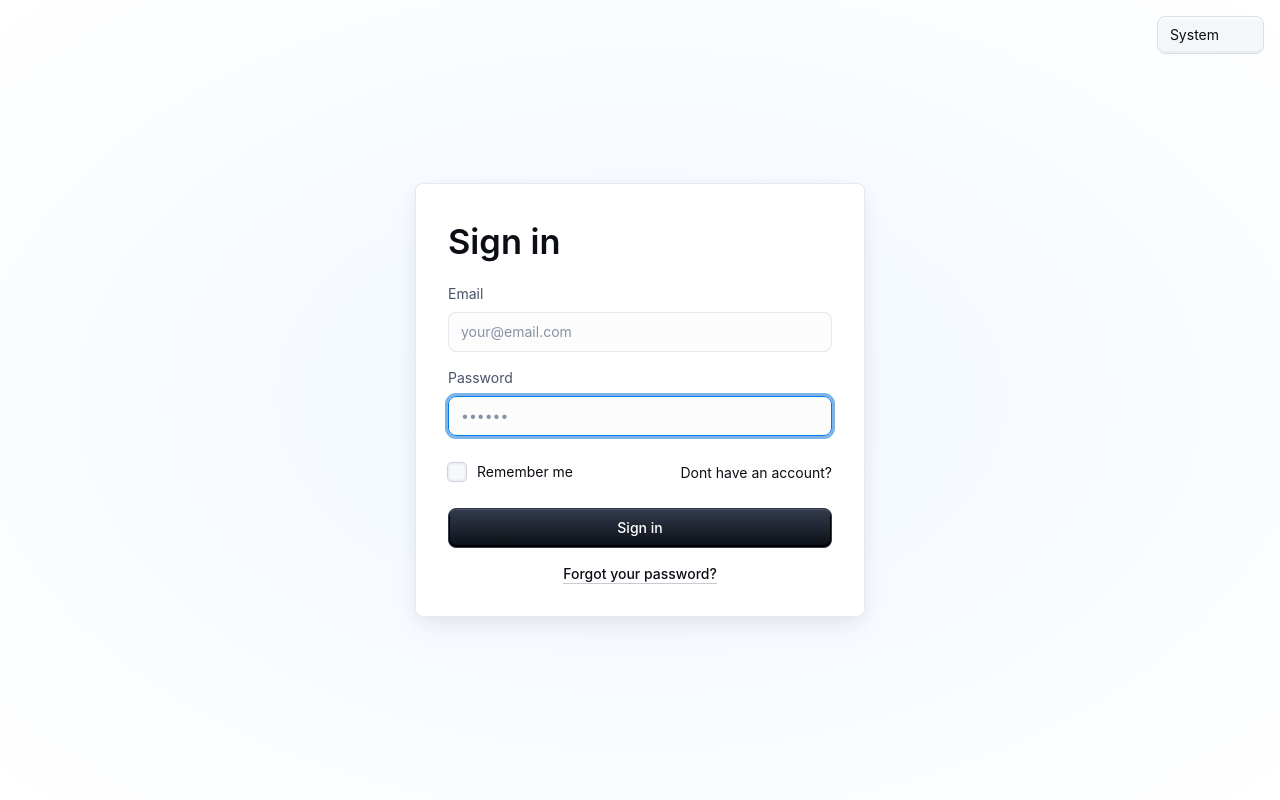
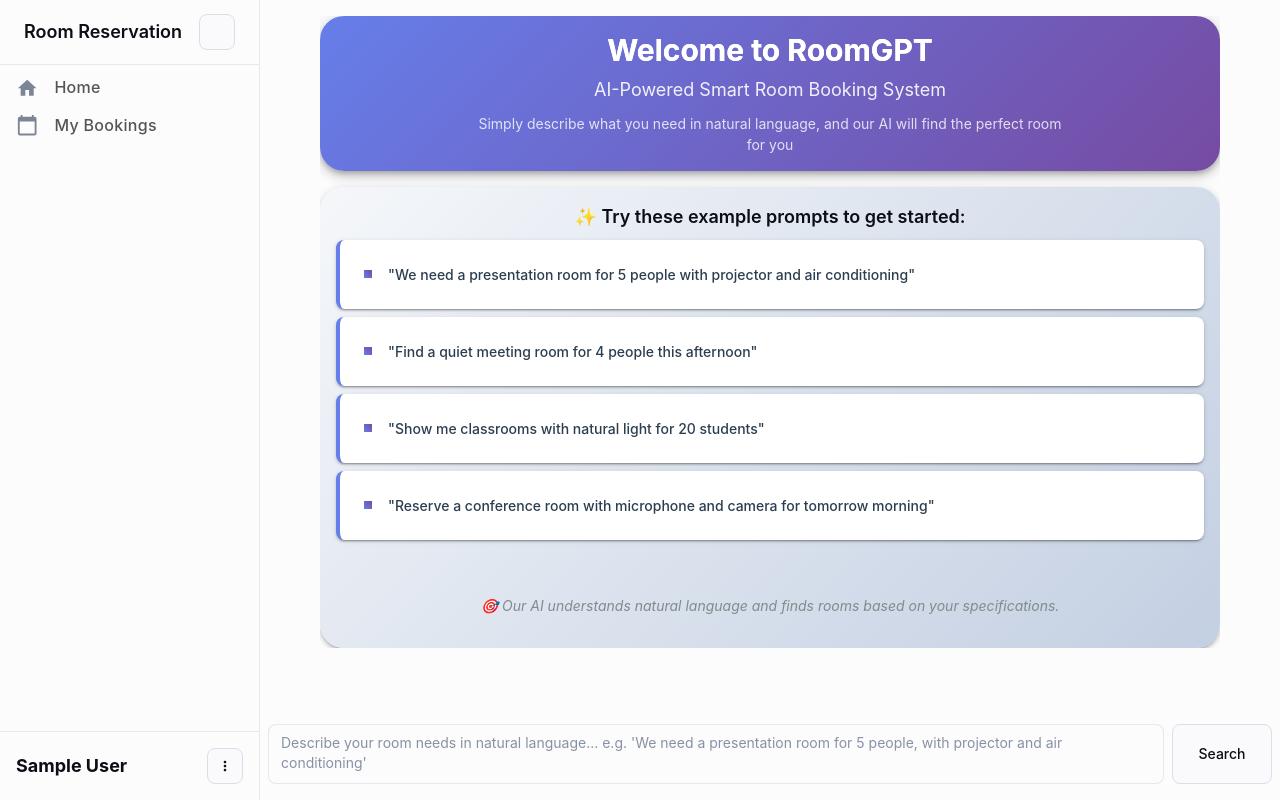
Before and after one commit to DogukanDG/GEN-AI-Project, a React (Vite) app in the folder front-end/: page /homepage in a window 1280 px wide. Before the commit this address led to /. Built offline with nearby package versions, Linux system fonts and the light colour scheme; sample sign-in values are in the browser's storage; some icons are missing.

Commit message:
feat: enhance HomePage with welcome message and example prompts

```diff
--- a/front-end/src/pages/HomePage.tsx
+++ b/front-end/src/pages/HomePage.tsx
@@ -18,6 +18,7 @@ import {
   FormControl,
   InputLabel,
   Select,
+  Stack,
   MenuItem,
 } from "@mui/material";
 import {
@@ -37,10 +38,7 @@ import { authService } from "../services/authService";
 import { LocalizationProvider, DatePicker } from "@mui/x-date-pickers";
 import { AdapterDateFns } from "@mui/x-date-pickers/AdapterDateFns";
 
-type Message =
-  | { role: "user"; content: string }
-  | { role: "assistant"; content: string }
-  | { role: "assistant-rooms"; content: string; data: RoomSearchResponse };
+type Message = { role: "user"; content: string } | { role: "assistant"; content: string } | { role: "assistant-rooms"; content: string; data: RoomSearchResponse };
 
 function HomePage() {
   const [messages, setMessages] = useState<Message[]>([]);
@@ -48,6 +46,7 @@ function HomePage() {
   const [loading, setLoading] = useState(false);
   const [bookingDialogOpen, setBookingDialogOpen] = useState(false);
   const [selectedRoom, setSelectedRoom] = useState<RoomMatch | null>(null);
+  const [showWelcome, setShowWelcome] = useState(true);
   const [bookingDetails, setBookingDetails] = useState({
     userName: "",
     userEmail: "",
@@ -57,6 +56,12 @@ function HomePage() {
     endTime: "",
     purpose: "",
   });
+  const examplePrompts = [
+    "We need a presentation room for 5 people with projector and air conditioning",
+    "Find a quiet meeting room for 4 people this afternoon",
+    "Show me classrooms with natural light for 20 students",
+    "Reserve a conference room with microphone and camera for tomorrow morning",
+  ];
   const [snackbar, setSnackbar] = useState({
     open: false,
     message: "",
@@ -77,11 +82,11 @@ function HomePage() {
   const timeSlotOverlaps = (slotStart: string, slotEnd: string, reservedSlot: string): boolean => {
     try {
       // Parse the reserved slot (format: "HH:MM-HH:MM")
-      const [reservedStart, reservedEnd] = reservedSlot.split('-');
+      const [reservedStart, reservedEnd] = reservedSlot.split("-");
 
       // Convert times to minutes for easier comparison
       const timeToMinutes = (time: string): number => {
-        const [hours, minutes] = time.split(':').map(Number);
+        const [hours, minutes] = time.split(":").map(Number);
         return hours * 60 + minutes;
       };
 
@@ -93,12 +98,10 @@ function HomePage() {
       // Check for overlap: slot starts before reserved ends AND slot ends after reserved starts
       return slotStartMin < reservedEndMin && slotEndMin > reservedStartMin;
     } catch (error) {
-      console.error('Error parsing time slot:', error);
+      console.error("Error parsing time slot:", error);
       return false;
     }
   };
-
-
 
   useEffect(() => {
     const user = authService.getStoredUser();
@@ -131,7 +134,10 @@ function HomePage() {
         });
         setReservedSlots(reserved);
         console.log("Reserved slots for", room.roomNumber, "on", requirements.date, ":", reserved);
-        console.log("Time slot periods:", timeSlotPeriods.map(slot => `${slot.start}-${slot.end}`));
+        console.log(
+          "Time slot periods:",
+          timeSlotPeriods.map((slot) => `${slot.start}-${slot.end}`)
+        );
       } catch (error: any) {
         console.error("Error loading reserved slots:", error);
         // Don't show error for rate limiting, just keep existing slots
@@ -166,10 +172,10 @@ function HomePage() {
       });
 
       // Format the date for display
-      const formattedDate = new Date(bookingDetails.startDatetime).toLocaleDateString('en-US', {
-        year: 'numeric',
-        month: 'long',
-        day: 'numeric'
+      const formattedDate = new Date(bookingDetails.startDatetime).toLocaleDateString("en-US", {
+        year: "numeric",
+        month: "long",
+        day: "numeric",
       });
 
       // Create custom success message with room and time details
@@ -184,9 +190,7 @@ function HomePage() {
     } catch (error: any) {
       setSnackbar({
         open: true,
-        message:
-          error.response?.data?.message ||
-          "An error occurred while creating the reservation",
+        message: error.response?.data?.message || "An error occurred while creating the reservation",
         severity: "error",
       });
     } finally {
@@ -194,11 +198,16 @@ function HomePage() {
     }
   };
 
+  const handleExampleClick = (example: string) => {
+    setPrompt(example);
+  };
+
   const handleSubmit = async () => {
     if (!prompt.trim()) return;
 
     const userMessage: Message = { role: "user", content: prompt };
     setPrompt("");
+    setShowWelcome(false);
     setLoading(true);
 
     // Show user message immediately
@@ -230,9 +239,7 @@ function HomePage() {
     } catch (error: any) {
       const errorMessage: Message = {
         role: "assistant",
-        content:
-          error.response?.data?.message ||
-          "An error occurred during the search. Please try again.",
+        content: error.response?.data?.message || "An error occurred during the search. Please try again.",
       };
       setMessages((prev) => [...prev, errorMessage]);
     } finally {
@@ -241,7 +248,8 @@ function HomePage() {
   };
 
   // Debounced date change handler to prevent too many API calls
-  const handleDateChange = useCallback(async (date: Date | null) => {
+  const handleDateChange = useCallback(
+    async (date: Date | null) => {
       setBookingDetails((prev) => ({
         ...prev,
         startDatetime: date ? date.toISOString().split("T")[0] : "",
@@ -262,7 +270,10 @@ function HomePage() {
             });
             setReservedSlots(reserved);
             console.log("Reserved slots (date change):", reserved);
-          console.log("Time slot periods:", timeSlotPeriods.map(slot => `${slot.start}-${slot.end}`));
+            console.log(
+              "Time slot periods:",
+              timeSlotPeriods.map((slot) => `${slot.start}-${slot.end}`)
+            );
           } catch (error: any) {
             console.error("Error loading reserved slots:", error);
             // Don't show error for rate limiting, just keep existing slots
@@ -276,7 +287,9 @@ function HomePage() {
       }, 500); // Wait 500ms before making API call
 
       setDateChangeTimeout(timeout);
-  }, [selectedRoom, dateChangeTimeout, timeSlotPeriods]);
+    },
+    [selectedRoom, dateChangeTimeout, timeSlotPeriods]
+  );
 
   // Cleanup timeout on unmount
   useEffect(() => {
@@ -309,15 +322,30 @@ function HomePage() {
       );
     if (room.hasMicrophone)
       features.push(
-        <Chip key="mic" icon={<MicIcon />} label="Microphone" size="small" />
+        <Chip
+          key="mic"
+          icon={<MicIcon />}
+          label="Microphone"
+          size="small"
+        />
       );
     if (room.hasCamera)
       features.push(
-        <Chip key="camera" icon={<CameraIcon />} label="Camera" size="small" />
+        <Chip
+          key="camera"
+          icon={<CameraIcon />}
+          label="Camera"
+          size="small"
+        />
       );
     if (room.hasNoiseCancelling)
       features.push(
-        <Chip key="quiet" icon={<QuietIcon />} label="Quiet" size="small" />
+        <Chip
+          key="quiet"
+          icon={<QuietIcon />}
+          label="Quiet"
+          size="small"
+        />
       );
     if (room.hasNaturalLight)
       features.push(
@@ -339,7 +367,7 @@ function HomePage() {
           display: "flex",
           flexDirection: "column",
           height: "100vh",
-          px: 2,
+          px: 1,
         }}
       >
         <Box
@@ -347,9 +375,151 @@ function HomePage() {
             flexGrow: 1,
             overflowY: "auto",
             py: 2,
-            mb: 2,
+            mb: 1,
           }}
         >
+          {showWelcome && (
+            <Box sx={{ maxWidth: 900, mx: "auto", mb: 4, overflow: "hidden" }}>
+              {/* Main Welcome Card */}
+              <Paper
+                elevation={6}
+                sx={{
+                  p: 2,
+                  mb: 2,
+                  textAlign: "center",
+                  background: "linear-gradient(135deg, #667eea 0%, #764ba2 100%)",
+                  color: "white",
+                  borderRadius: 3,
+                  position: "relative",
+                  overflow: "hidden",
+                  "&::before": {
+                    content: '""',
+                    position: "absolute",
+                    top: 0,
+                    left: 0,
+                    right: 0,
+                    bottom: 0,
+
+                    zIndex: 0,
+                  },
+                }}
+              >
+                <Box sx={{ position: "relative", zIndex: 1 }}>
+                  <Typography
+                    variant="h3"
+                    sx={{
+                      fontWeight: 700,
+                      mb: 1,
+                      background: "linear-gradient(45deg, #fff 30%, #f0f8ff 90%)",
+                      backgroundClip: "text",
+                      maxHeight: 300,
+                    }}
+                  >
+                    Welcome to RoomGPT
+                  </Typography>
+                  <Typography
+                    variant="h6"
+                    sx={{
+                      mb: 1,
+                      opacity: 0.9,
+                      fontWeight: 400,
+                    }}
+                  >
+                    AI-Powered Smart Room Booking System
+                  </Typography>
+                  <Typography
+                    variant="body1"
+                    sx={{
+                      opacity: 0.8,
+                      maxWidth: 600,
+                      mx: "auto",
+                    }}
+                  >
+                    Simply describe what you need in natural language, and our AI will find the perfect room for you
+                  </Typography>
+                </Box>
+              </Paper>
+
+              {/* Example Prompts Section */}
+              <Paper
+                elevation={3}
+                sx={{
+                  p: 2,
+                  borderRadius: 3,
+                  background: "linear-gradient(135deg, #f5f7fa 0%, #c3cfe2 100%)",
+                }}
+              >
+                <Typography
+                  variant="h6"
+                  sx={{
+                    fontWeight: 600,
+                    mb: 1,
+                    textAlign: "center",
+                  }}
+                >
+                  ✨ Try these example prompts to get started:
+                </Typography>
+
+                <Box sx={{ display: "flex", flexDirection: "column", gap: 1 }}>
+                  {examplePrompts.map((example, index) => (
+                    <Paper
+                      key={index}
+                      elevation={2}
+                      sx={{
+                        p: 3,
+                        cursor: "pointer",
+                        transition: "all 0.3s ease",
+                        borderLeft: "4px solid #667eea",
+                        background: "white",
+                        "&:hover": {
+                          transform: "translateY(-2px)",
+                          borderLeftColor: "#764ba2",
+                        },
+                      }}
+                      onClick={() => handleExampleClick(example)}
+                    >
+                      <Box sx={{ display: "flex", alignItems: "center", gap: 2 }}>
+                        <Box
+                          sx={{
+                            width: 8,
+                            height: 8,
+
+                            background: "linear-gradient(45deg, #667eea, #764ba2)",
+                            flexShrink: 0,
+                          }}
+                        />
+                        <Typography
+                          variant="body1"
+                          sx={{
+                            color: "#2c3e50",
+                            fontWeight: 500,
+                            lineHeight: 1.5,
+                          }}
+                        >
+                          "{example}"
+                        </Typography>
+                      </Box>
+                    </Paper>
+                  ))}
+                </Box>
+
+                {/* Features Section */}
+                <Box sx={{ mt: 4, pt: 3 }}>
+                  <Typography
+                    variant="body2"
+                    sx={{
+                      textAlign: "center",
+                      color: "#7f8c8d",
+                      mb: 2,
+                      fontStyle: "italic",
+                    }}
+                  >
+                    🎯 Our AI understands natural language and finds rooms based on your specifications.
+                  </Typography>
+                </Box>
+              </Paper>
+            </Box>
+          )}
           {messages.map((msg, index) => {
             if (msg.role === "assistant-rooms") {
               return (
@@ -380,9 +550,7 @@ function HomePage() {
                   </Typography>
 
                   {msg.data.rooms.length > 0 ? (
-                    <Box
-                      sx={{ display: "flex", flexDirection: "column", gap: 2 }}
-                    >
+                    <Box sx={{ display: "flex", flexDirection: "column", gap: 2 }}>
                       {msg.data.rooms.map((room, roomIndex) => (
                         <Card
                           key={roomIndex}
@@ -458,17 +626,13 @@ function HomePage() {
                                     verticalAlign: "middle",
                                   }}
                                 />
-                                Type:{" "}
-                                {room.room.roomType === "classroom"
-                                  ? "Classroom"
-                                  : "Meeting Room"}
+                                Type: {room.room.roomType === "classroom" ? "Classroom" : "Meeting Room"}
                               </Typography>
                               <Typography
                                 variant="body2"
                                 color="text.secondary"
                               >
-                                Floor: {room.room.floor}, Area:{" "}
-                                {room.room.areaSqm}m²
+                                Floor: {room.room.floor}, Area: {room.room.areaSqm}m²
                               </Typography>
                             </Box>
 
@@ -518,9 +682,7 @@ function HomePage() {
                             <Button
                               fullWidth
                               variant="outlined"
-                              onClick={() =>
-                                handleRoomBooking(room, msg.data.requirements)
-                              }
+                              onClick={() => handleRoomBooking(room, msg.data.requirements)}
                               disabled={loading}
                             >
                               Book Now
@@ -530,10 +692,7 @@ function HomePage() {
                       ))}
                     </Box>
                   ) : (
-                    <Alert severity="info">
-                      No rooms found matching your criteria. Please try
-                      searching with different criteria.
-                    </Alert>
+                    <Alert severity="info">No rooms found matching your criteria. Please try searching with different criteria.</Alert>
                   )}
                 </Paper>
               );
@@ -546,8 +705,7 @@ function HomePage() {
                     mb: 1,
                     maxWidth: "75%",
                     alignSelf: msg.role === "user" ? "flex-end" : "flex-start",
-                    backgroundColor:
-                      msg.role === "user" ? "#1976d2" : "#ffffff",
+                    backgroundColor: msg.role === "user" ? "#1976d2" : "#ffffff",
                     color: msg.role === "user" ? "#fff" : "#000",
                     overflow: "hidden",
                     wordBreak: "break-word",
@@ -639,9 +797,7 @@ function HomePage() {
           maxWidth="sm"
           fullWidth
         >
-          <DialogTitle>
-            Make a Reservation - {selectedRoom?.roomNumber}
-          </DialogTitle>
+          <DialogTitle>Make a Reservation - {selectedRoom?.roomNumber}</DialogTitle>
           <DialogContent>
             <Box sx={{ pt: 2 }}>
               <Box sx={{ display: "flex", gap: 2, mb: 3, flexWrap: "wrap" }}>
@@ -650,11 +806,7 @@ function HomePage() {
                     <DatePicker
                       label={bookingDetails.startDatetime ? "" : "Reservation Date"}
                       views={["day", "month"]}
-                      value={
-                        bookingDetails.startDatetime
-                          ? new Date(bookingDetails.startDatetime)
-                          : null
-                      }
+                      value={bookingDetails.startDatetime ? new Date(bookingDetails.startDatetime) : null}
                       onChange={handleDateChange}
                       disablePast
                       minDate={new Date(new Date().getFullYear(), 0, 1)}
@@ -666,16 +818,15 @@ function HomePage() {
                   </LocalizationProvider>
                 </Box>
                 <Box sx={{ minWidth: 180, flex: 1, height: "100%" }}>
-                  <FormControl fullWidth >
-                    <InputLabel id="time-slot-label" sx={{ fontSize: 16 }}>
+                  <FormControl fullWidth>
+                    <InputLabel
+                      id="time-slot-label"
+                      sx={{ fontSize: 16 }}
+                    >
                       {bookingDetails.startTime ? "" : "Time Slot"}
                     </InputLabel>
                     <Select
-                      value={
-                        bookingDetails.startTime
-                          ? `${bookingDetails.startTime}-${bookingDetails.endTime}`
-                          : ""
-                      }
+                      value={bookingDetails.startTime ? `${bookingDetails.startTime}-${bookingDetails.endTime}` : ""}
                       label="Time Slot"
                       onChange={(e) => {
                         const [start, end] = e.target.value.split("-");
@@ -686,7 +837,6 @@ function HomePage() {
                         }));
                       }}
                       sx={() => ({
-
                         minHeight: 56,
                         display: "flex",
                         alignItems: "center",
@@ -719,18 +869,18 @@ function HomePage() {
                             disabled={isDisabled}
                             sx={{
                               opacity: isDisabled ? 0.6 : 1,
-                              backgroundColor: isDisabled ? '#f5f5f5' : 'inherit',
-                              color: isDisabled ? '#999' : 'inherit',
-                              '&:hover': {
-                                backgroundColor: isDisabled ? '#f5f5f5' : 'rgba(0, 0, 0, 0.04)',
+                              backgroundColor: isDisabled ? "#f5f5f5" : "inherit",
+                              color: isDisabled ? "#999" : "inherit",
+                              "&:hover": {
+                                backgroundColor: isDisabled ? "#f5f5f5" : "rgba(0, 0, 0, 0.04)",
                               },
-                              '&.Mui-disabled': {
-                                backgroundColor: '#e8e8e8',
-                                color: '#999',
-                              }
+                              "&.Mui-disabled": {
+                                backgroundColor: "#e8e8e8",
+                                color: "#999",
+                              },
                             }}
                           >
-                            {slot.label} {isDisabled && '(Reserved)'}
+                            {slot.label} {isDisabled && "(Reserved)"}
                           </MenuItem>
                         );
                       })}
@@ -781,12 +931,7 @@ function HomePage() {
             <Button
               onClick={handleBookingSubmit}
               variant="outlined"
-              disabled={
-                loading ||
-                !bookingDetails.startDatetime ||
-                !bookingDetails.startTime ||
-                !bookingDetails.endTime
-              }
+              disabled={loading || !bookingDetails.startDatetime || !bookingDetails.startTime || !bookingDetails.endTime}
               sx={{ minWidth: "120px", minHeight: "40px" }}
             >
               {loading ? <CircularProgress size={20} /> : "Book Room"}
--- a/front-end/src/utils/auth.ts
+++ b/front-end/src/utils/auth.ts
@@ -2,21 +2,21 @@
 
 export const clearAuthData = (): void => {
   // Clear localStorage
-  localStorage.removeItem('authToken');
-  localStorage.removeItem('user');
+  localStorage.removeItem("authToken");
+  localStorage.removeItem("user");
 
   // Clear sessionStorage
   sessionStorage.clear();
 
   // Clear all cookies
-  document.cookie.split(";").forEach(function(c) {
+  document.cookie.split(";").forEach(function (c) {
     document.cookie = c.replace(/^ +/, "").replace(/=.*/, "=;expires=" + new Date().toUTCString() + ";path=/");
   });
 };
 
 export const checkAuthStatus = (): boolean => {
-  const token = localStorage.getItem('authToken');
-  const user = localStorage.getItem('user');
+  const token = localStorage.getItem("authToken");
+  const user = localStorage.getItem("user");
 
   if (!token || !user) {
     return false;
@@ -24,7 +24,7 @@ export const checkAuthStatus = (): boolean => {
 
   // Check token validity
   try {
-    const payload = JSON.parse(atob(token.split('.')[1]));
+    const payload = JSON.parse(atob(token.split(".")[1]));
     const isExpired = payload.exp * 1000 < Date.now();
 
     if (isExpired) {
@@ -34,7 +34,7 @@ export const checkAuthStatus = (): boolean => {
 
     return true;
   } catch (error) {
-    console.error('Token validation error:', error);
+    console.error("Token validation error:", error);
     clearAuthData();
     return false;
   }
@@ -43,15 +43,11 @@ export const checkAuthStatus = (): boolean => {
 export const forceLogout = (): void => {
   clearAuthData();
   // Force redirect to login page
-  window.location.href = '/';
+  window.location.href = "/";
 };
 
 export const initializeAuth = (): boolean => {
   // In development, always clear session on app start
-  if (process.env.NODE_ENV === 'development') {
-    clearAuthData();
-    return false;
-  }
 
   // In production, check auth status
   return checkAuthStatus();
```
Lines whose indentation alone changed are shown as unchanged.
